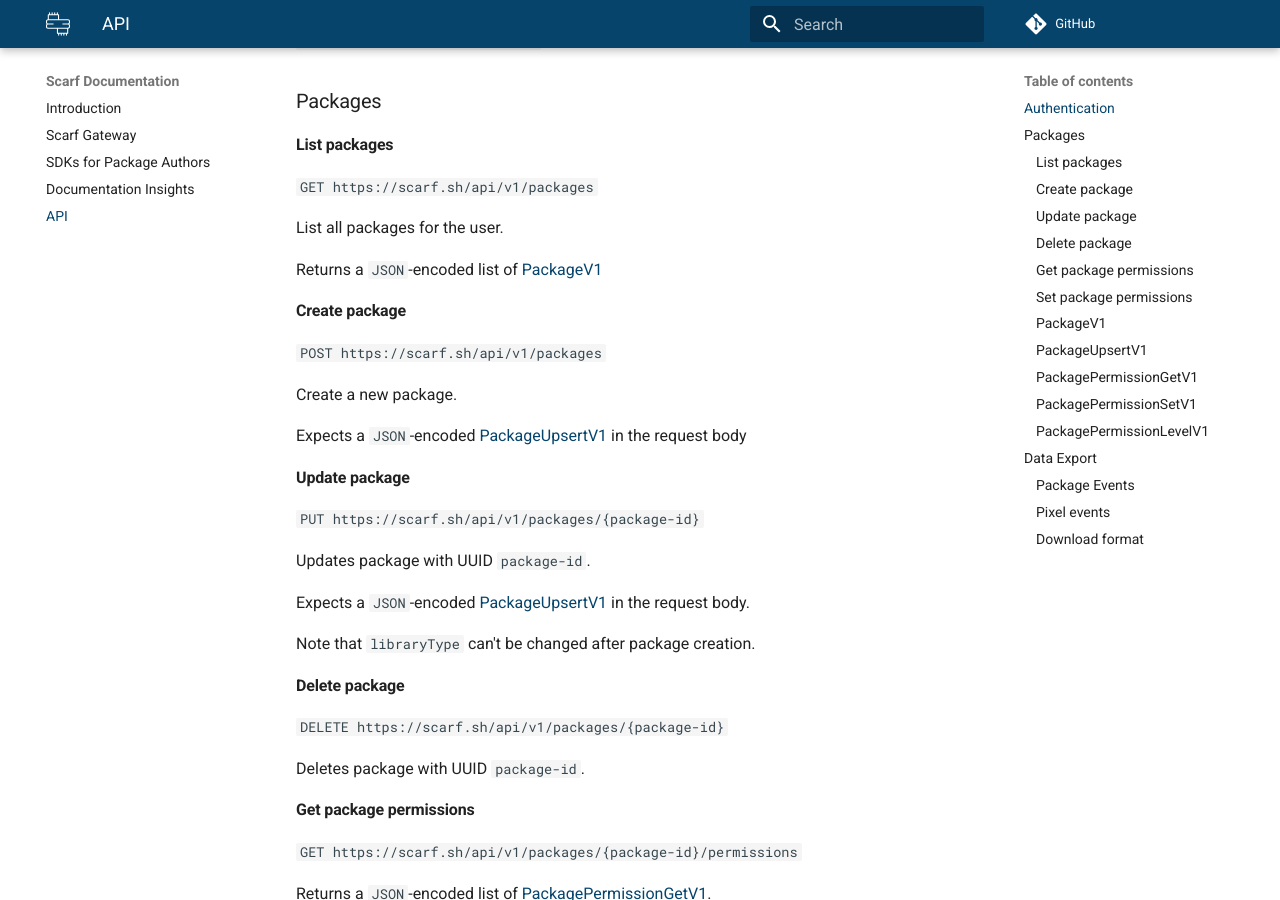
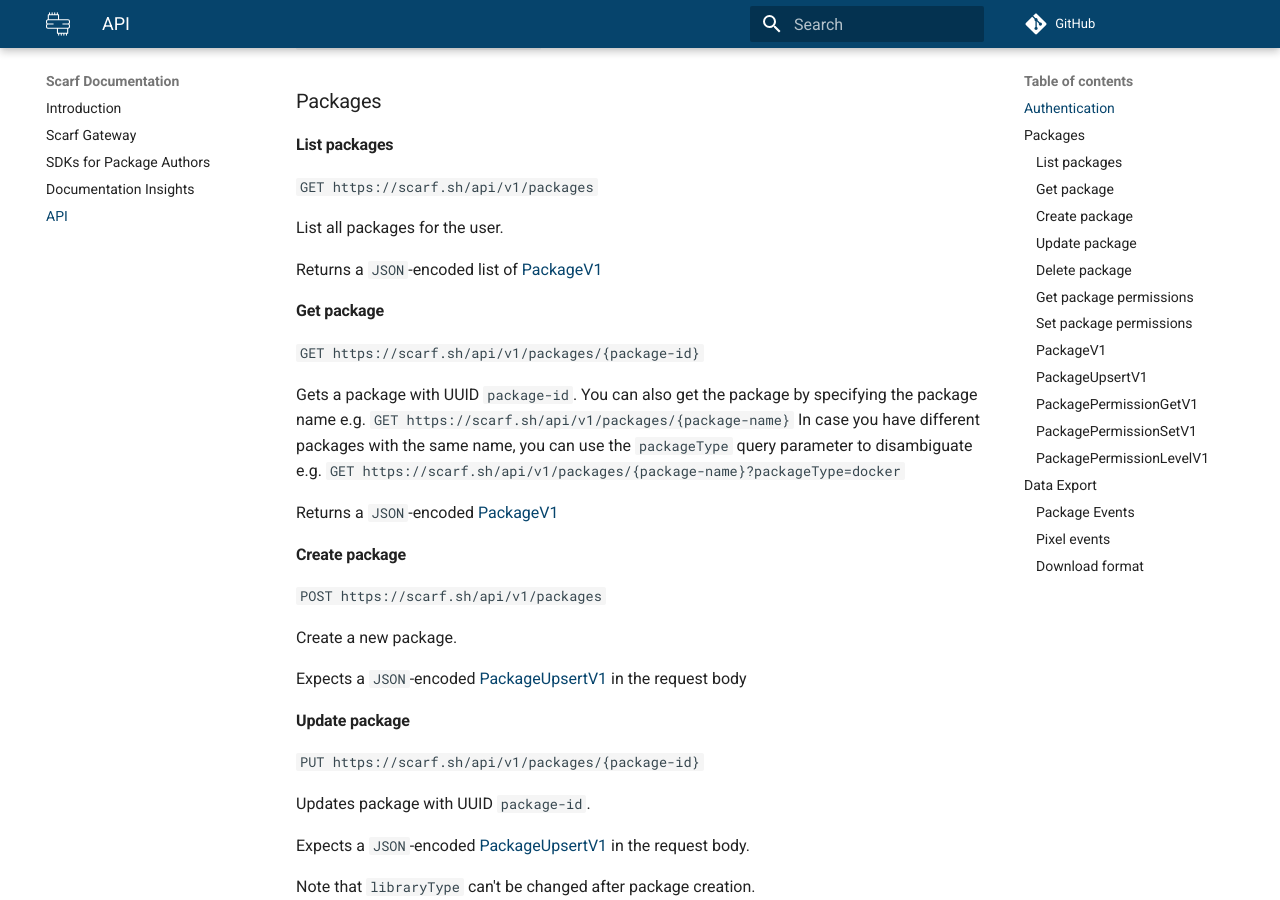
Before and after one commit to scarf-sh/docs, an MkDocs documentation site: the page built from docs/api.md, in a window 1280 px wide and 900 px high, scrolled down 322 px. Built offline with MkDocs 1.6.1 and Material for MkDocs 9.7.7, drawn with Linux system fonts in a browser that asks for light colours; comment, search, counter and statistics services are not loaded.

Commit message:
Add docs for get package

```diff
--- a/docs/api.md
+++ b/docs/api.md
@@ -14,6 +14,14 @@
 List all packages for the user.
 
 Returns a `JSON`-encoded list of [PackageV1](#packagev1)
+
+#### Get package
+`GET https://scarf.sh/api/v1/packages/{package-id}`
+
+Gets a package with UUID `package-id`. You can also get the package by specifying the package name e.g. `GET https://scarf.sh/api/v1/packages/{package-name}`
+In case you have different packages with the same name, you can use the `packageType` query parameter to disambiguate e.g. `GET https://scarf.sh/api/v1/packages/{package-name}?packageType=docker`
+
+Returns a `JSON`-encoded [PackageV1](#packagev1)
 
 #### Create package
 `POST https://scarf.sh/api/v1/packages`
```
